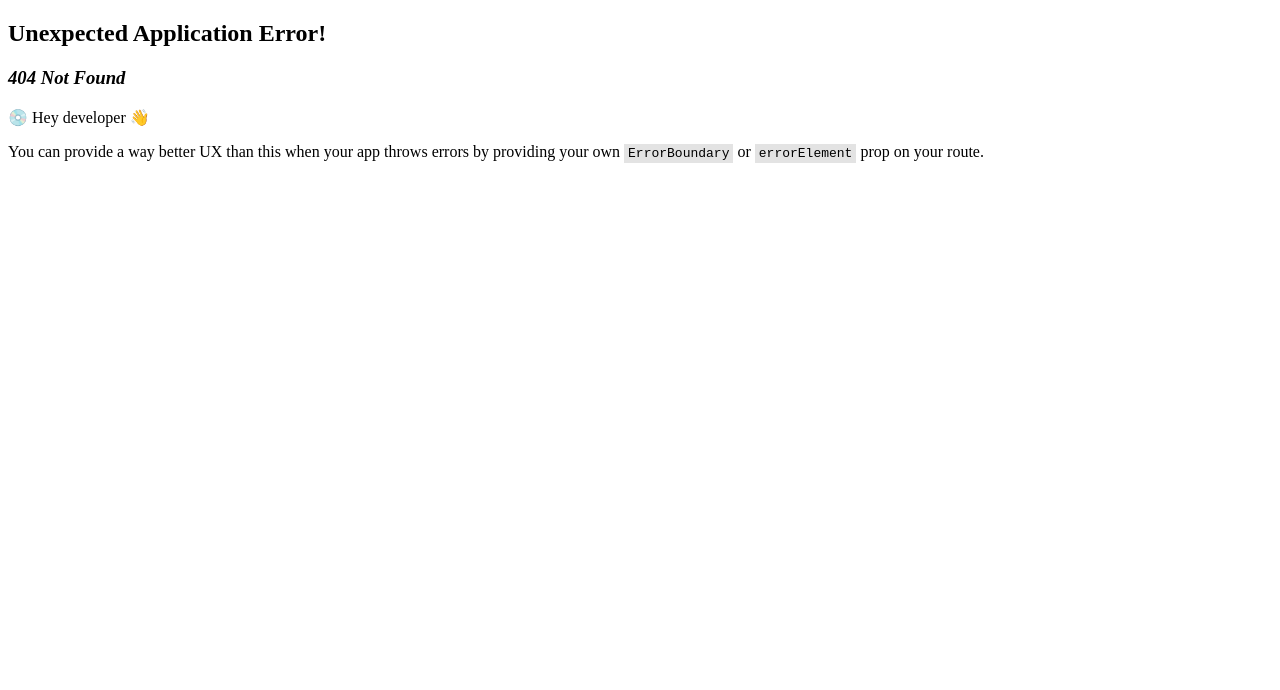
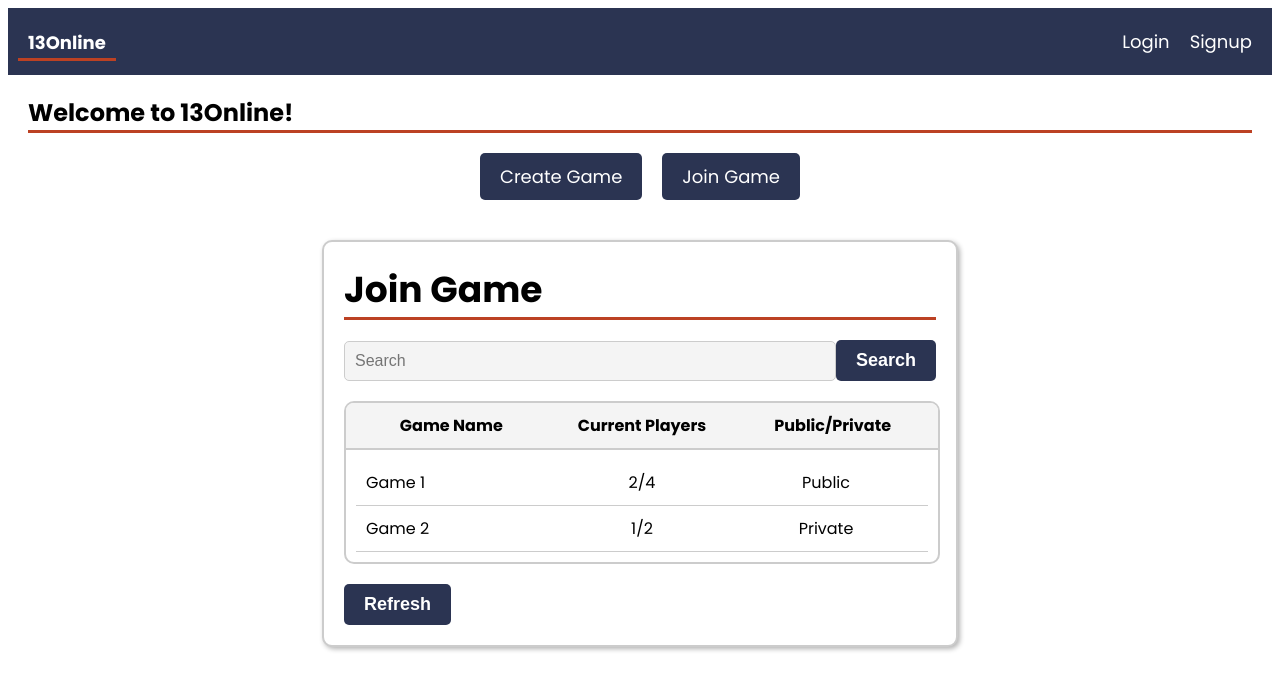
Before and after one commit to sopheak012/13OnlineRemakeFrontend, a React (Create React App) app: page /mainPage/join in a window 1280 px wide. Before the commit this address had no page. Shown: the top 690 px of the page. Built offline with nearby package versions, Linux system fonts and the light colour scheme.

Commit message:
create game/ join button finsh

```diff
--- a/src/App.js
+++ b/src/App.js
@@ -12,15 +12,20 @@ import Root from "./Routes/Root";
 import Login from "./pages/Login";
 import Signup from "./pages/Signup";
 import MainPage from "./pages/MainPage";
+import JoinGame from "./pages/JoinGame";
+import CreateGame from "./pages/CreateGame";
 
 //check if the user is login via localStorage
 
 const router = createBrowserRouter(
   createRoutesFromElements(
     <Route path="/" element={<Root />}>
-      <Route path="/login" element={<Login />}></Route>
-      <Route path="/signup" element={<Signup />}></Route>
-      <Route path="/mainPage" element={<MainPage />}></Route>
+      <Route path="login" element={<Login />} />
+      <Route path="signup" element={<Signup />} />
+      <Route path="mainPage" element={<MainPage />}>
+        <Route path="join" element={<JoinGame />} />
+        <Route path="create" element={<CreateGame />} />
+      </Route>
     </Route>
   )
 );
--- a/src/Routes/Root.js
+++ b/src/Routes/Root.js
@@ -31,8 +31,8 @@ function Navbar() {
             </>
           ) : (
             <>
-              <Link to="/login">Login</Link>
-              <Link to="/signup">Signup</Link>
+              <Link to="login">Login</Link>
+              <Link to="signup">Signup</Link>
             </>
           )}
         </nav>
--- /dev/null
+++ b/src/css/CreateGame.css
@@ -0,0 +1,67 @@
+:root {
+  --primary: #bc4123;
+  --secondary: #2b3452;
+}
+.create-game {
+  margin: 20px;
+  padding: 20px;
+  border: 2px solid #ccc;
+  border-radius: 10px;
+  background-color: #fff;
+  box-shadow: 2px 2px 5px rgba(0, 0, 0, 0.3);
+}
+
+.create-game h1 {
+  font-size: 36px;
+  font-weight: bold;
+  margin-bottom: 20px;
+}
+
+.create-game form {
+  display: flex;
+  flex-direction: column;
+}
+
+.create-game .form-control {
+  margin-bottom: 20px;
+}
+
+.create-game label {
+  display: block;
+  font-size: 18px;
+  font-weight: bold;
+  margin-bottom: 10px;
+}
+
+.create-game input[type="text"],
+.create-game input[type="number"],
+.create-game select {
+  width: 98%;
+  padding: 10px;
+  font-size: 16px;
+  border-radius: 5px;
+  border: 1px solid #ccc;
+  background-color: #f4f4f4;
+}
+
+#submit-button {
+  padding: 10px 20px;
+  font-size: 18px;
+  font-weight: bold;
+  color: #fff;
+  background-color: var(--secondary);
+  border: none;
+  border-radius: 5px;
+  cursor: pointer;
+  margin-top: 20px;
+}
+#submit-button:hover {
+  background-color: var(--primary);
+}
+
+@media screen and (min-width: 768px) {
+  .create-game {
+    width: 50%;
+    margin: 20px auto;
+  }
+}
--- /dev/null
+++ b/src/css/joinGame.css
@@ -0,0 +1,127 @@
+:root {
+  --primary: #bc4123;
+  --secondary: #2b3452;
+}
+
+button {
+  cursor: pointer;
+  transition: background 0.3s ease-in-out;
+}
+
+.join-game-container {
+  margin: 20px;
+  padding: 20px;
+  border: 2px solid #ccc;
+  border-radius: 10px;
+  background-color: #fff;
+  box-shadow: 2px 2px 5px rgba(0, 0, 0, 0.3);
+}
+
+.join-game-container h1 {
+  font-size: 36px;
+  font-weight: bold;
+  margin-bottom: 20px;
+}
+
+.search-bar {
+  display: flex;
+  align-items: center;
+  margin-bottom: 20px;
+}
+
+.search-bar input[type="text"] {
+  width: 100%;
+  padding: 10px;
+  font-size: 16px;
+  border-radius: 5px;
+  border: 1px solid #ccc;
+  background-color: #f4f4f4;
+}
+
+.search-bar button {
+  padding: 10px 20px;
+  font-size: 18px;
+  font-weight: bold;
+  color: #fff;
+  background-color: var(--secondary);
+  border: none;
+  border-radius: 5px;
+  cursor: pointer;
+}
+
+.search-bar button:hover {
+  background-color: var(--primary);
+}
+
+.game-list {
+  width: 100%;
+  border: 2px solid #ccc;
+  border-radius: 10px;
+  overflow-y: scroll;
+  max-height: 400px;
+}
+
+.game-list-header {
+  display: flex;
+  justify-content: space-between;
+  padding: 10px;
+  background-color: #f4f4f4;
+  font-weight: bold;
+  border-bottom: 2px solid #ccc;
+}
+
+.game-list-header div {
+  flex-basis: 33.33%;
+  text-align: center;
+}
+
+.game-list-body {
+  display: flex;
+  flex-direction: column;
+  padding: 10px;
+}
+
+.game-item {
+  display: flex;
+  justify-content: space-between;
+  align-items: center;
+  padding: 10px;
+  border-bottom: 1px solid #ccc;
+}
+
+.game-name {
+  flex-basis: 33.33%;
+}
+
+.game-players {
+  flex-basis: 33.33%;
+  text-align: center;
+}
+
+.game-type {
+  flex-basis: 33.33%;
+  text-align: center;
+}
+
+.refresh-button {
+  padding: 10px 20px;
+  font-size: 18px;
+  font-weight: bold;
+  color: #fff;
+  background-color: var(--secondary);
+  border: none;
+  border-radius: 5px;
+  cursor: pointer;
+  margin-top: 20px;
+}
+
+.refresh-button:hover {
+  background-color: var(--primary);
+}
+
+@media screen and (min-width: 768px) {
+  .join-game-container {
+    width: 50%;
+    margin: 20px auto;
+  }
+}
--- a/src/css/style.css
+++ b/src/css/style.css
@@ -114,3 +114,27 @@ button[type="submit"]:hover {
 .error {
   color: red;
 }
+
+/* game button */
+
+.game-button {
+  display: flex;
+  justify-content: center;
+  margin-top: 20px;
+}
+
+.game-button a {
+  display: block;
+  margin: 0 10px;
+  padding: 10px 20px;
+  background-color: var(--secondary);
+  color: #fff;
+  text-decoration: none;
+  font-size: 18px;
+  border-radius: 5px;
+  transition: all 0.3s ease-in-out;
+}
+
+.game-button a:hover {
+  background-color: #bc4123;
+}
--- /dev/null
+++ b/src/pages/CreateGame.js
@@ -0,0 +1,73 @@
+import React, { useState } from "react";
+import "../css/CreateGame.css";
+
+function CreateGame() {
+  const [gameName, setGameName] = useState("");
+  const [maxPlayers, setMaxPlayers] = useState("");
+  const [isPrivate, setIsPrivate] = useState(false);
+
+  const handleSubmit = (event) => {
+    event.preventDefault();
+  };
+
+  const handleGameNameChange = (event) => {
+    setGameName(event.target.value);
+  };
+
+  const handleMaxPlayersChange = (event) => {
+    setMaxPlayers(event.target.value);
+  };
+
+  const handleIsPrivateChange = (event) => {
+    setIsPrivate(event.target.value === "private");
+  };
+
+  return (
+    <div className="create-game">
+      <h1>Create Game</h1>
+      <form onSubmit={handleSubmit}>
+        <div className="form-control">
+          <label htmlFor="game-name">Game Name:</label>
+          <input
+            type="text"
+            id="game-name"
+            name="game-name"
+            value={gameName}
+            onChange={handleGameNameChange}
+            required
+          />
+        </div>
+        <div className="form-control">
+          <label htmlFor="max-players">Max Players:</label>
+          <input
+            type="number"
+            id="max-players"
+            name="max-players"
+            value={maxPlayers}
+            onChange={handleMaxPlayersChange}
+            required
+            min="1"
+            max="4"
+          />
+        </div>
+        <div className="form-control">
+          <label htmlFor="is-private">Game Type:</label>
+          <select
+            id="is-private"
+            name="is-private"
+            value={isPrivate ? "private" : "public"}
+            onChange={handleIsPrivateChange}
+          >
+            <option value="public">Public</option>
+            <option value="private">Private</option>
+          </select>
+        </div>
+        <button id="submit-button" type="submit">
+          Create
+        </button>
+      </form>
+    </div>
+  );
+}
+
+export default CreateGame;
--- /dev/null
+++ b/src/pages/JoinGame.js
@@ -0,0 +1,37 @@
+import React from "react";
+import "../css/joinGame.css";
+
+function JoinGame() {
+  return (
+    <div className="join-game-container">
+      <h1>Join Game</h1>
+      <div className="search-bar">
+        <input type="text" placeholder="Search" />
+        <button>Search</button>
+      </div>
+      <div className="game-list">
+        <div className="game-list-header">
+          <div>Game Name</div>
+          <div>Current Players</div>
+          <div>Public/Private</div>
+        </div>
+        <div className="game-list-body">
+          {/* Game list goes here */}
+          <div className="game-item">
+            <div className="game-name">Game 1</div>
+            <div className="game-players">2/4</div>
+            <div className="game-type">Public</div>
+          </div>
+          <div className="game-item">
+            <div className="game-name">Game 2</div>
+            <div className="game-players">1/2</div>
+            <div className="game-type">Private</div>
+          </div>
+        </div>
+      </div>
+      <button className="refresh-button">Refresh</button>
+    </div>
+  );
+}
+
+export default JoinGame;
--- a/src/pages/MainPage.js
+++ b/src/pages/MainPage.js
@@ -1,10 +1,20 @@
 import React from "react";
+import { Outlet, Link } from "react-router-dom";
+import "../css/style.css";
 
 function MainPage() {
   return (
     <div>
-      <h1>Welcome to 13Online!</h1>
-      <p>You are logged in.</p>
+      <div>
+        <h1>Welcome to 13Online!</h1>
+        <div className="game-button">
+          <Link to="create">Create Game</Link>
+          <Link to="join">Join Game</Link>
+        </div>
+      </div>
+      <main>
+        <Outlet />
+      </main>
     </div>
   );
 }
```
